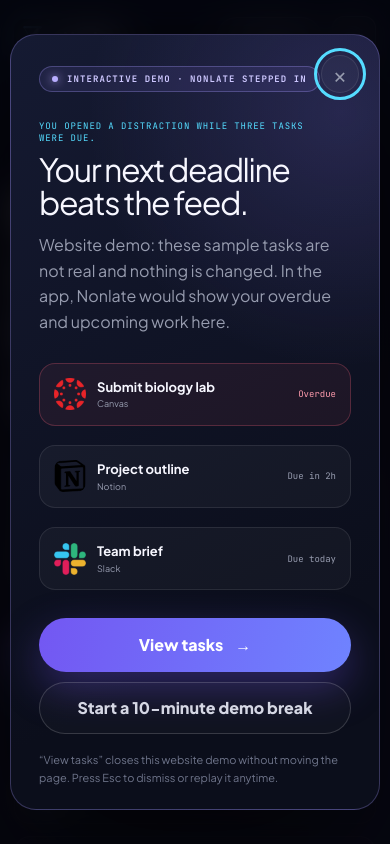
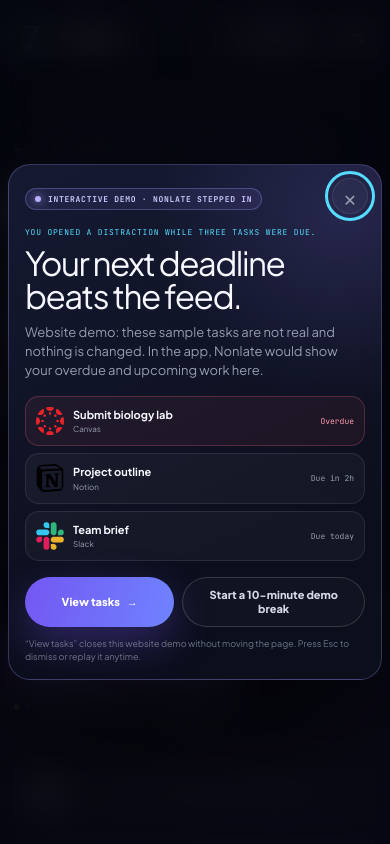
Before and after one commit to manaymcpserver-lang/deadline-legal-pages, a Next.js app: page / in a window 390 px wide. Shown: the top 844 px of the page. Built offline with nearby package versions, Linux system fonts and the light colour scheme.

Commit message:
Compact mobile intercept and clarify search metadata

```diff
--- a/app/globals.css
+++ b/app/globals.css
@@ -546,9 +546,23 @@ p { text-wrap: pretty; }
   .integration-grid { grid-template-columns: 1fr; }
   .screen-rail { grid-auto-columns: minmax(238px, 78vw); }
   .screen-rail img { height: 520px; }
-  .dialog-actions { grid-template-columns: 1fr; }
-  .intercept-veil { padding: 10px; }
-  .intercept-dialog { border-radius: 26px; }
+  .intercept-veil { padding: max(8px, env(safe-area-inset-top)) 8px max(8px, env(safe-area-inset-bottom)); }
+  .intercept-dialog { max-height: calc(100dvh - 16px); padding: 18px 16px 16px; border-radius: 22px; }
+  .dialog-close { top: 13px; right: 13px; width: 36px; height: 36px; }
+  .dialog-badge { max-width: calc(100% - 46px); padding: 5px 9px; gap: 7px; font-size: 8px; letter-spacing: .09em; }
+  .dialog-progress { margin-top: 17px; padding-right: 2px; font-size: 8px; line-height: 1.45; }
+  .intercept-dialog h2 { margin-top: 7px; max-width: none; font-size: clamp(29px, 8.5vw, 34px); }
+  #intercept-description { max-width: none; margin-top: 10px; font-size: 13px; line-height: 1.45; }
+  .dialog-tasks { margin-top: 16px; gap: 7px; }
+  .dialog-tasks > .mini-task { padding: 9px 10px; gap: 9px; border-radius: 14px; }
+  .dialog-tasks > .mini-task + .mini-task { margin-top: 0; }
+  .dialog-tasks .mini-task img { width: 28px; height: 28px; border-radius: 8px; }
+  .dialog-tasks .mini-task strong { font-size: 11px; }
+  .dialog-tasks .mini-task small, .dialog-tasks .mini-task em { font-size: 8px; }
+  .dialog-actions { margin-top: 16px; grid-template-columns: .9fr 1.1fr; gap: 8px; }
+  .dialog-actions .button-primary, .dialog-actions .button-secondary { min-height: 50px; padding: 7px 10px; font-size: 11px; line-height: 1.25; text-align: center; }
+  .dialog-actions .button-primary { gap: 7px; }
+  .dialog-footnote { margin-top: 11px; font-size: 9px; line-height: 1.4; }
   .break-pill { left: 10px; right: 10px; bottom: 10px; min-width: 0; }
   .footer-grid { grid-template-columns: 1fr 1fr; }
   .footer-brand { grid-column: 1 / -1; }
--- a/app/layout.tsx
+++ b/app/layout.tsx
@@ -15,11 +15,12 @@ const jetbrains = JetBrains_Mono({
 export const metadata: Metadata = {
   metadataBase: new URL("https://nonlate.app"),
   title: {
-    default: "Nonlate | Know what’s due before you scroll.",
+    default: "Nonlate App | Deadline-Aware App Blocker",
     template: "%s | Nonlate",
   },
   description:
-    "Nonlate combines manual and synced deadlines, helps you plan and schedule them, and blocks selected distractions when work is due.",
+    "Nonlate is a deadline-aware app blocker for iOS and Android that combines manual and synced tasks, planning, schedules, alarms, and distraction blocking.",
+  robots: { index: true, follow: true },
   alternates: { canonical: "/" },
   manifest: "/site.webmanifest",
   icons: {
@@ -32,15 +33,15 @@ export const metadata: Metadata = {
   openGraph: {
     type: "website",
     siteName: "Nonlate",
-    title: "Know what’s due before you scroll.",
-    description: "Your real deadlines, gathered and ready before distractions take over.",
+    title: "Nonlate App | Know what’s due before you scroll.",
+    description: "A deadline-aware app blocker for iOS and Android that puts real due work before selected distractions.",
     url: "/",
     images: [{ url: "/og.png", width: 1536, height: 1024, alt: "Nonlate deadline blockers on iOS and Android" }],
   },
   twitter: {
     card: "summary_large_image",
-    title: "Know what’s due before you scroll.",
-    description: "Your real deadlines, gathered and ready before distractions take over.",
+    title: "Nonlate App | Know what’s due before you scroll.",
+    description: "A deadline-aware app blocker for iOS and Android that puts real due work before selected distractions.",
     images: ["/og.png"],
   },
 };
--- a/app/page.tsx
+++ b/app/page.tsx
@@ -258,6 +258,7 @@ export default function Home() {
       {
         "@type": "SoftwareApplication",
         name: "Nonlate",
+        alternateName: "Nonlate App",
         url: "https://nonlate.app/",
         applicationCategory: "ProductivityApplication",
         operatingSystem: "iOS, Android",
```
Also changed, not shown: 1 other file (tests, documents, lock files or other folders).
